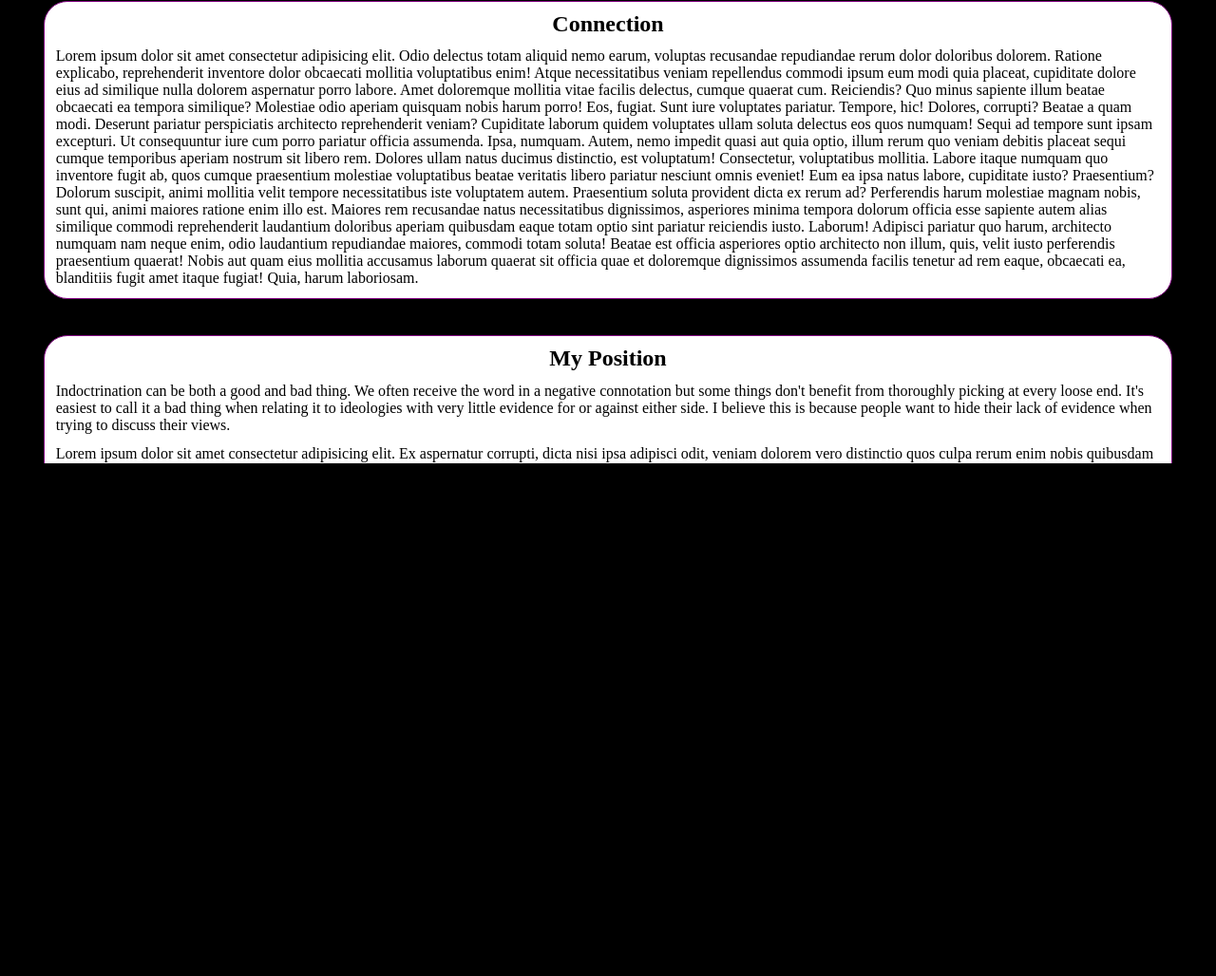
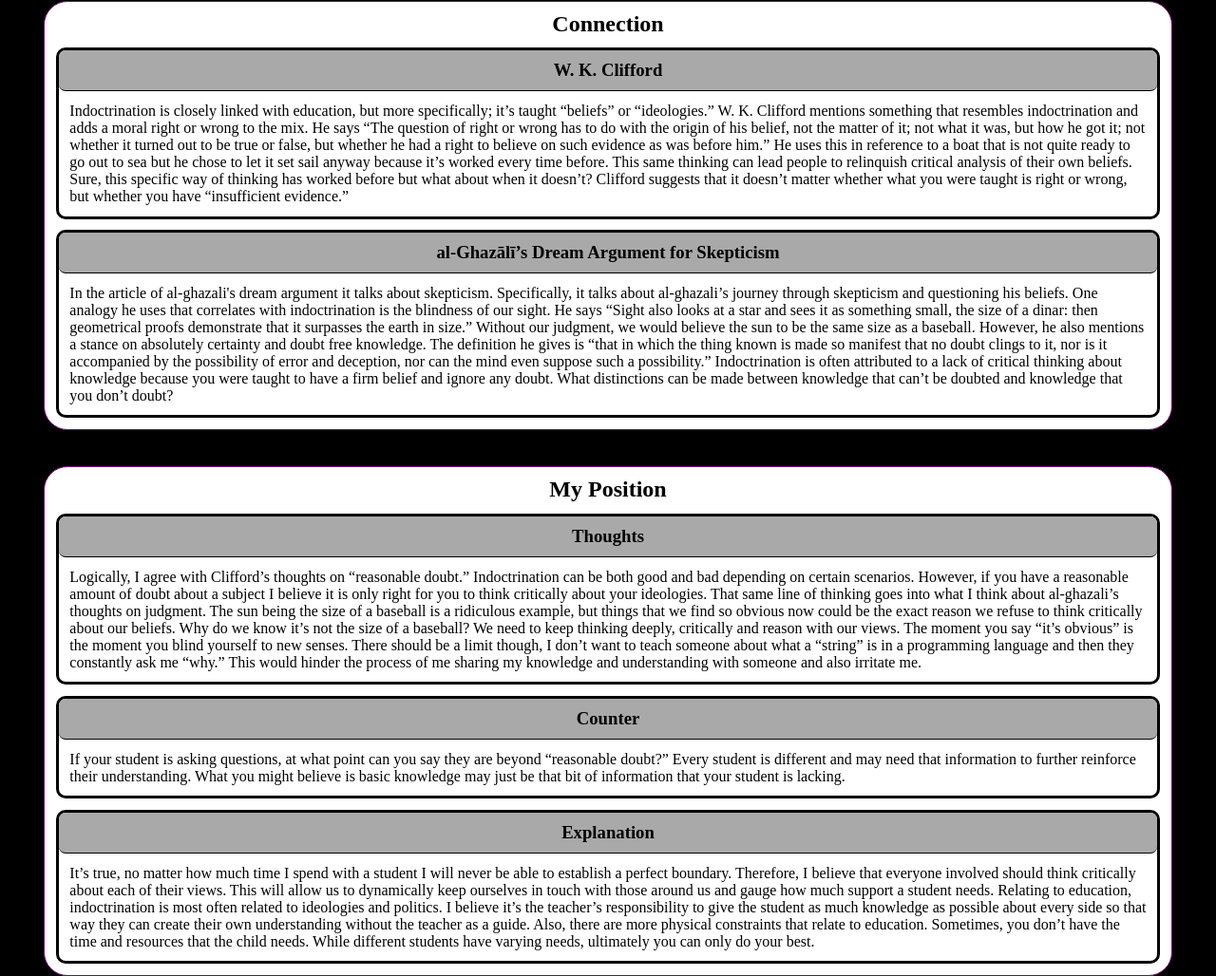
Before and after one commit to Pacifisity/Philosophy-Project, a plain HTML site: page index.html in a window 1280 px wide. Shown: the part 1037-2065 px from the top of the page at 95% size. Before the commit the page ends 1694 px from the top, so only its background shows below. Drawn offline with Linux system fonts and the light colour scheme.

Commit message:
project, smoject, easy peasy

```diff
--- a/index.html
+++ b/index.html
@@ -169,55 +169,48 @@
       <h2>Bibliography</h2>
       <div class="resource">
         <h3>
-					<a
-						href="https://plato.stanford.edu/entries/education-philosophy/"
+          <a href="https://plato.stanford.edu/entries/education-philosophy/"
             >Philosophy of Education</a
           >
         </h3>
         <p class="response">
-					In the article it briefly mentions the connection between
-					education and indoctrination but doesn’t dive as deep as
-					this paper does. I feel that the connection between the two
-					is very important to further study. This paper depicts the
-					overlap between indoctrination and education, they are both
-					methods of teaching. However, these resources specifically
-					detail the difference in being able to question those
-					beliefs and fostering open-mindedness. Things that are
-					considered indoctrination can be easily brushed off as
-					irrelevant to certain cultures, especially in relation to
-					religion. They also mention that some types of education can
-					already be considered indoctrination.
+          In the article it briefly mentions the connection between education
+          and indoctrination but doesn’t dive as deep as this paper does. I feel
+          that the connection between the two is very important to further
+          study. This paper depicts the overlap between indoctrination and
+          education, they are both methods of teaching. However, these resources
+          specifically detail the difference in being able to question those
+          beliefs and fostering open-mindedness. Things that are considered
+          indoctrination can be easily brushed off as irrelevant to certain
+          cultures, especially in relation to religion. They also mention that
+          some types of education can already be considered indoctrination.
         </p>
         <h6>
-					Philosophy of Education (Stanford Encyclopedia of
-					Philosophy). 7 Oct. 2018,
-					plato.stanford.edu/entries/education-philosophy.
+          Philosophy of Education (Stanford Encyclopedia of Philosophy). 7 Oct.
+          2018, plato.stanford.edu/entries/education-philosophy.
         </h6>
       </div>
       <div class="resource">
         <h3>
-					<a
-						href="https://www.wi-phi.com/videos/problem-of-free-will-2/"
+          <a href="https://www.wi-phi.com/videos/problem-of-free-will-2/"
             >Metaphysics: The Problem of Free Will</a
           >
         </h3>
         <p class="response">
-					Often indoctrination is related to blind belief. Being able
-					to question those beliefs is used to split apart education
-					and indoctrination. However, in the context of free it can
-					be seen as a form of indoctrination of knowledge when
-					accepted blindly. If someone believes that all human
-					behavior is determined, then wouldn’t they never question
-					free will? It’s a form of indoctrination because it creates
-					an illusion that questioning certain behaviors is all
-					determined. It creates a sort of loop, if I can’t think of
-					anything myself then how can I be free and if I’m not free
-					how can I question my beliefs? This doesn’t recognize
-					compatibilism explicitly at all, although it uses the
-					analogy of frustrators that can make choices within the
-					system but ultimately still says that those choices were
-					determined. The video was simplified and was missing many
-					thoughts on free will.
+          Often indoctrination is related to blind belief. Being able to
+          question those beliefs is used to split apart education and
+          indoctrination. However, in the context of free it can be seen as a
+          form of indoctrination of knowledge when accepted blindly. If someone
+          believes that all human behavior is determined, then wouldn’t they
+          never question free will? It’s a form of indoctrination because it
+          creates an illusion that questioning certain behaviors is all
+          determined. It creates a sort of loop, if I can’t think of anything
+          myself then how can I be free and if I’m not free how can I question
+          my beliefs? This doesn’t recognize compatibilism explicitly at all,
+          although it uses the analogy of frustrators that can make choices
+          within the system but ultimately still says that those choices were
+          determined. The video was simplified and was missing many thoughts on
+          free will.
         </p>
         <h6>
           Holton, Richard. Problem of Free Will – Wi-Phi.
@@ -228,37 +221,34 @@
         <h3>
           <a
             href="https://philosophynow.org/issues/9/Two_Imperatives_in_Education_change_of_culture_v_transmission_of_the_status_quo"
-						>Two Imperatives in Education: Change of Culture v.
-						Transmission of the Status Quo</a
+            >Two Imperatives in Education: Change of Culture v. Transmission of
+            the Status Quo</a
           >
         </h3>
         <p class="response">
-					This article discusses the ongoing debate over changes made
-					to their education system. Specifically on conflicts between
-					changes for new thinking and addressing social issues and
-					the other for traditional values and culture. Both believe
-					that their view is correct and therefore would one side
-					winning be considered a type of indoctrination. I believe
-					that it will allow people to explore indoctrination not only
-					as a way of rigid thinking, but also as a way of belief.
-					There will always be discussion on right and wrong ways to
-					do something and often it will never be clear cut but
-					believing that there’s not a clear answer is also a rigid
-					belief. Indoctrination isn’t as simple as finding a balance
-					or choosing a side, it’s just about what works for you and
-					never taking 100% of what someone says to be factual. The
-					author seems to have some bias towards preservation of the
-					current traditions. Often when talking about modern topics
-					they will overgeneralize and give poor description of their
-					terms. However, if you keep that in mind while reading then
-					it will allow you to recognize subtle indoctrination and the
-					lack of information, they give you to think critically and
-					can also be a kind of exploration.
+          This article discusses the ongoing debate over changes made to their
+          education system. Specifically on conflicts between changes for new
+          thinking and addressing social issues and the other for traditional
+          values and culture. Both believe that their view is correct and
+          therefore would one side winning be considered a type of
+          indoctrination. I believe that it will allow people to explore
+          indoctrination not only as a way of rigid thinking, but also as a way
+          of belief. There will always be discussion on right and wrong ways to
+          do something and often it will never be clear cut but believing that
+          there’s not a clear answer is also a rigid belief. Indoctrination
+          isn’t as simple as finding a balance or choosing a side, it’s just
+          about what works for you and never taking 100% of what someone says to
+          be factual. The author seems to have some bias towards preservation of
+          the current traditions. Often when talking about modern topics they
+          will overgeneralize and give poor description of their terms. However,
+          if you keep that in mind while reading then it will allow you to
+          recognize subtle indoctrination and the lack of information, they give
+          you to think critically and can also be a kind of exploration.
         </p>
         <h6>
-					Philosophy Now. “Two Imperatives in Education: Change of
-					Culture V. Transmission of the Status Quo | Issue 9 |
-					Philosophy Now.” Philosophy Now,
+          Philosophy Now. “Two Imperatives in Education: Change of Culture V.
+          Transmission of the Status Quo | Issue 9 | Philosophy Now.” Philosophy
+          Now,
           philosophynow.org/issues/9/Two_Imperatives_in_Education_change_of_culture_v_transmission_of_the_status_quo.
         </h6>
       </div>
@@ -270,109 +260,120 @@
           >
         </h3>
         <p class="response">
-					Socrates argues that knowledge isn’t just correct opinions
-					but being able to put those ideas into practice. This
-					practice Socrates refers to can be considered the
-					questioning part of indoctrination that many aren’t quite
-					clear of. Socrates suggests that with his definition of
-					“true knowledge” that education can still be considered
-					indoctrination if the students are not allowed to put it
-					into practice and make their own conclusions. They allow
-					readers to make a distinction between objective truth and
-					opinion. Often knowledge is subjective and/or relative based
-					on different people’s perspectives. It is very easy to start
-					a discussion on what knowledge or application are and if
-					those are subjective. Especially in specific cultural
-					contexts of how they describe knowledge.
+          Socrates argues that knowledge isn’t just correct opinions but being
+          able to put those ideas into practice. This practice Socrates refers
+          to can be considered the questioning part of indoctrination that many
+          aren’t quite clear of. Socrates suggests that with his definition of
+          “true knowledge” that education can still be considered indoctrination
+          if the students are not allowed to put it into practice and make their
+          own conclusions. They allow readers to make a distinction between
+          objective truth and opinion. Often knowledge is subjective and/or
+          relative based on different people’s perspectives. It is very easy to
+          start a discussion on what knowledge or application are and if those
+          are subjective. Especially in specific cultural contexts of how they
+          describe knowledge.
         </p>
         <h6>
           Plato. "Knowledge versus Opinion." Cottingham, John. Western
-					Philosophy an Anthology: Third Edition. John Wiley & Sons
-					Ltd, 2021. 3-11. Book.
+          Philosophy an Anthology: Third Edition. John Wiley & Sons Ltd, 2021.
+          3-11. Book.
         </h6>
       </div>
     </div>
     <div class="card">
       <h2>Connection</h2>
+      <div class="paragraph">
+        <h3>W. K. Clifford</h3>
         <p>
-				Lorem ipsum dolor sit amet consectetur adipisicing elit. Odio
-				delectus totam aliquid nemo earum, voluptas recusandae
-				repudiandae rerum dolor doloribus dolorem. Ratione explicabo,
-				reprehenderit inventore dolor obcaecati mollitia voluptatibus
-				enim! Atque necessitatibus veniam repellendus commodi ipsum eum
-				modi quia placeat, cupiditate dolore eius ad similique nulla
-				dolorem aspernatur porro labore. Amet doloremque mollitia vitae
-				facilis delectus, cumque quaerat cum. Reiciendis? Quo minus
-				sapiente illum beatae obcaecati ea tempora similique? Molestiae
-				odio aperiam quisquam nobis harum porro! Eos, fugiat. Sunt iure
-				voluptates pariatur. Tempore, hic! Dolores, corrupti? Beatae a
-				quam modi. Deserunt pariatur perspiciatis architecto
-				reprehenderit veniam? Cupiditate laborum quidem voluptates ullam
-				soluta delectus eos quos numquam! Sequi ad tempore sunt ipsam
-				excepturi. Ut consequuntur iure cum porro pariatur officia
-				assumenda. Ipsa, numquam. Autem, nemo impedit quasi aut quia
-				optio, illum rerum quo veniam debitis placeat sequi cumque
-				temporibus aperiam nostrum sit libero rem. Dolores ullam natus
-				ducimus distinctio, est voluptatum! Consectetur, voluptatibus
-				mollitia. Labore itaque numquam quo inventore fugit ab, quos
-				cumque praesentium molestiae voluptatibus beatae veritatis
-				libero pariatur nesciunt omnis eveniet! Eum ea ipsa natus
-				labore, cupiditate iusto? Praesentium? Dolorum suscipit, animi
-				mollitia velit tempore necessitatibus iste voluptatem autem.
-				Praesentium soluta provident dicta ex rerum ad? Perferendis
-				harum molestiae magnam nobis, sunt qui, animi maiores ratione
-				enim illo est. Maiores rem recusandae natus necessitatibus
-				dignissimos, asperiores minima tempora dolorum officia esse
-				sapiente autem alias similique commodi reprehenderit laudantium
-				doloribus aperiam quibusdam eaque totam optio sint pariatur
-				reiciendis iusto. Laborum! Adipisci pariatur quo harum,
-				architecto numquam nam neque enim, odio laudantium repudiandae
-				maiores, commodi totam soluta! Beatae est officia asperiores
-				optio architecto non illum, quis, velit iusto perferendis
-				praesentium quaerat! Nobis aut quam eius mollitia accusamus
-				laborum quaerat sit officia quae et doloremque dignissimos
-				assumenda facilis tenetur ad rem eaque, obcaecati ea, blanditiis
-				fugit amet itaque fugiat! Quia, harum laboriosam.
+          Indoctrination is closely linked with education, but more
+          specifically; it’s taught “beliefs” or “ideologies.” W. K. Clifford
+          mentions something that resembles indoctrination and adds a moral
+          right or wrong to the mix. He says “The question of right or wrong has
+          to do with the origin of his belief, not the matter of it; not what it
+          was, but how he got it; not whether it turned out to be true or false,
+          but whether he had a right to believe on such evidence as was before
+          him.” He uses this in reference to a boat that is not quite ready to
+          go out to sea but he chose to let it set sail anyway because it’s
+          worked every time before. This same thinking can lead people to
+          relinquish critical analysis of their own beliefs. Sure, this specific
+          way of thinking has worked before but what about when it doesn’t?
+          Clifford suggests that it doesn’t matter whether what you were taught
+          is right or wrong, but whether you have “insufficient evidence.”
         </p>
+      </div>
+
+      <div class="paragraph">
+        <h3>al-Ghazālī’s Dream Argument for Skepticism</h3>
+        <p>
+          In the article of al-ghazali's dream argument it talks about
+          skepticism. Specifically, it talks about al-ghazali’s journey through
+          skepticism and questioning his beliefs. One analogy he uses that
+          correlates with indoctrination is the blindness of our sight. He says
+          “Sight also looks at a star and sees it as something small, the size
+          of a dinar: then geometrical proofs demonstrate that it surpasses the
+          earth in size.” Without our judgment, we would believe the sun to be
+          the same size as a baseball. However, he also mentions a stance on
+          absolutely certainty and doubt free knowledge. The definition he gives
+          is “that in which the thing known is made so manifest that no doubt
+          clings to it, nor is it accompanied by the possibility of error and
+          deception, nor can the mind even suppose such a possibility.”
+          Indoctrination is often attributed to a lack of critical thinking
+          about knowledge because you were taught to have a firm belief and
+          ignore any doubt. What distinctions can be made between knowledge that
+          can’t be doubted and knowledge that you don’t doubt?
+        </p>
+      </div>
     </div>
     <div class="card">
       <h2>My Position</h2>
+      <div class="paragraph">
+        <h3>Thoughts</h3>
         <p>
-				<!-- My view -->
-				Indoctrination can be both a good and bad thing. We often
-				receive the word in a negative connotation but some things don't
-				benefit from thoroughly picking at every loose end. It's easiest
-				to call it a bad thing when relating it to ideologies with very
-				little evidence for or against either side. I believe this is
-				because people want to hide their lack of evidence when trying
-				to discuss their views.
+          Logically, I agree with Clifford’s thoughts on “reasonable doubt.”
+          Indoctrination can be both good and bad depending on certain
+          scenarios. However, if you have a reasonable amount of doubt about a
+          subject I believe it is only right for you to think critically about
+          your ideologies. That same line of thinking goes into what I think
+          about al-ghazali’s thoughts on judgment. The sun being the size of a
+          baseball is a ridiculous example, but things that we find so obvious
+          now could be the exact reason we refuse to think critically about our
+          beliefs. Why do we know it’s not the size of a baseball? We need to
+          keep thinking deeply, critically and reason with our views. The moment
+          you say “it’s obvious” is the moment you blind yourself to new senses.
+          There should be a limit though, I don’t want to teach someone about
+          what a “string” is in a programming language and then they constantly
+          ask me “why.” This would hinder the process of me sharing my knowledge
+          and understanding with someone and also irritate me.
         </p>
+      </div>
+      <div class="paragraph">
+        <h3>Counter</h3>
         <p>
-				<!-- argument against my view -->
-				Lorem ipsum dolor sit amet consectetur adipisicing elit. Ex
-				aspernatur corrupti, dicta nisi ipsa adipisci odit, veniam
-				dolorem vero distinctio quos culpa rerum enim nobis quibusdam
-				pariatur sequi voluptatibus voluptate. Voluptatum quis doloribus
-				iusto illum, excepturi voluptas architecto velit voluptate nam
-				voluptatibus, consequatur corporis quos sit delectus sequi illo,
-				sint omnis suscipit maxime est veniam et ut perspiciatis
-				quibusdam! Nam.
+          If your student is asking questions, at what point can you say they
+          are beyond “reasonable doubt?” Every student is different and may need
+          that information to further reinforce their understanding. What you
+          might believe is basic knowledge may just be that bit of information
+          that your student is lacking.
         </p>
+      </div>
+      <div class="paragraph">
+        <h3>Explanation</h3>
         <p>
-				<!-- argument against the argument against my view -->
-				Lorem ipsum dolor sit amet consectetur adipisicing elit. Quo
-				voluptatum, ducimus quidem nemo ut at dolor, distinctio nobis
-				quae dolores ad eligendi aliquid, repellendus doloribus qui
-				cumque veniam incidunt quasi. Sunt asperiores culpa aut porro
-				saepe optio aspernatur commodi! Perspiciatis, dolor ratione!
-				Inventore, est sapiente, aspernatur debitis blanditiis fugit
-				natus at cumque molestias fugiat dolor exercitationem,
-				distinctio maxime dolorum. Aut. Sit et laborum vitae qui
-				exercitationem architecto, officiis similique in reiciendis
-				nobis molestias nihil officia ipsa! Quam consectetur neque
-				veritatis consequuntur aperiam commodi eius veniam quisquam,
-				modi vero quas expedita?
+          It’s true, no matter how much time I spend with a student I will never
+          be able to establish a perfect boundary. Therefore, I believe that
+          everyone involved should think critically about each of their views.
+          This will allow us to dynamically keep ourselves in touch with those
+          around us and gauge how much support a student needs. Relating to
+          education, indoctrination is most often related to ideologies and
+          politics. I believe it’s the teacher’s responsibility to give the
+          student as much knowledge as possible about every side so that way
+          they can create their own understanding without the teacher as a
+          guide. Also, there are more physical constraints that relate to
+          education. Sometimes, you don’t have the time and resources that the
+          child needs. While different students have varying needs, ultimately
+          you can only do your best.
         </p>
+      </div>
     </div>
   </body>
 </html>
--- a/styles.css
+++ b/styles.css
@@ -28,7 +28,8 @@ p {
 }
 
 .annotation,
-.resource {
+.resource,
+.paragraph {
   border: 3px solid black;
   border-radius: 10px;
 
@@ -44,7 +45,8 @@ p {
   margin: 0;
 }
 
-.resource h3 {
+.resource h3,
+.paragraph h3 {
   background-color: darkgrey;
   border-bottom: 1px solid black;
   border-radius: 7px;
```
Lines whose indentation alone changed are shown as unchanged.
